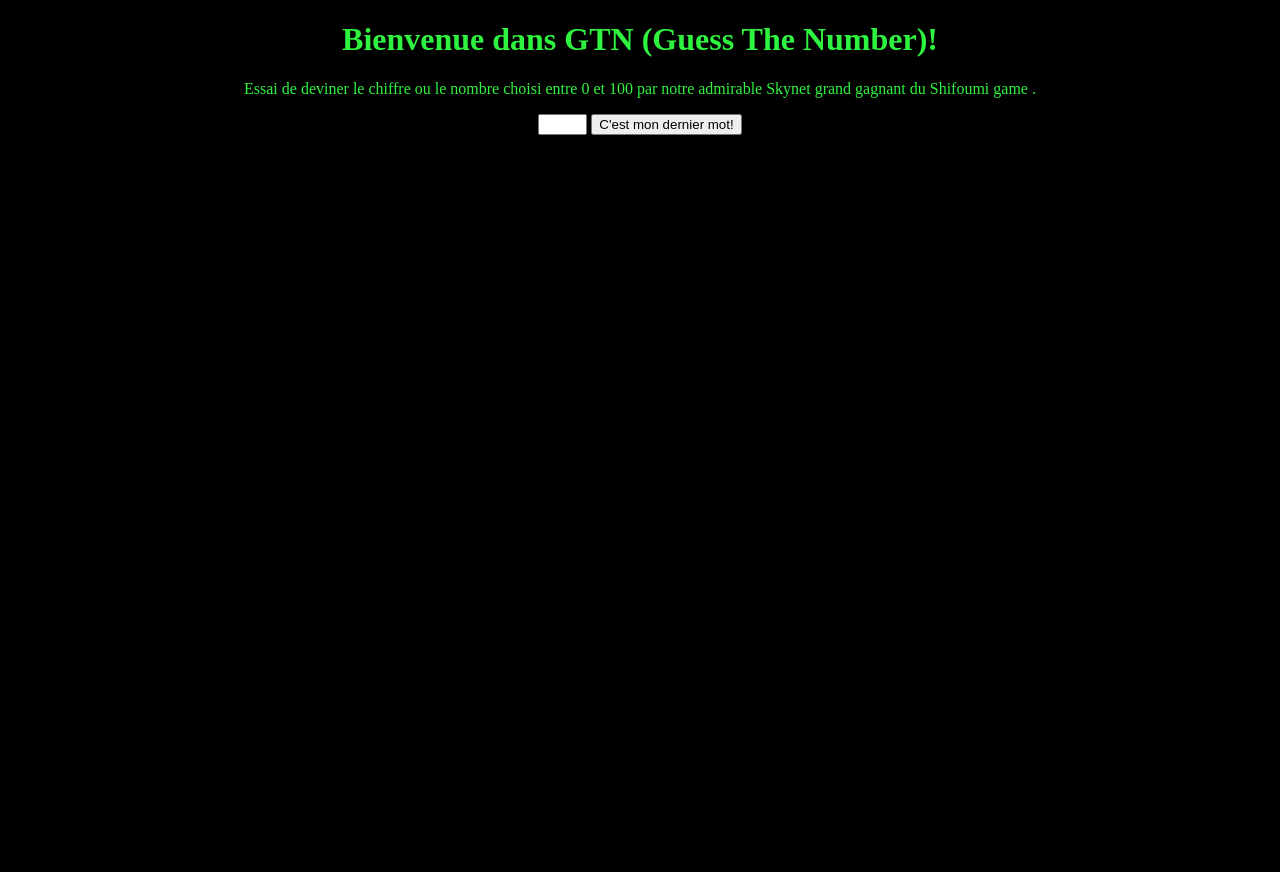
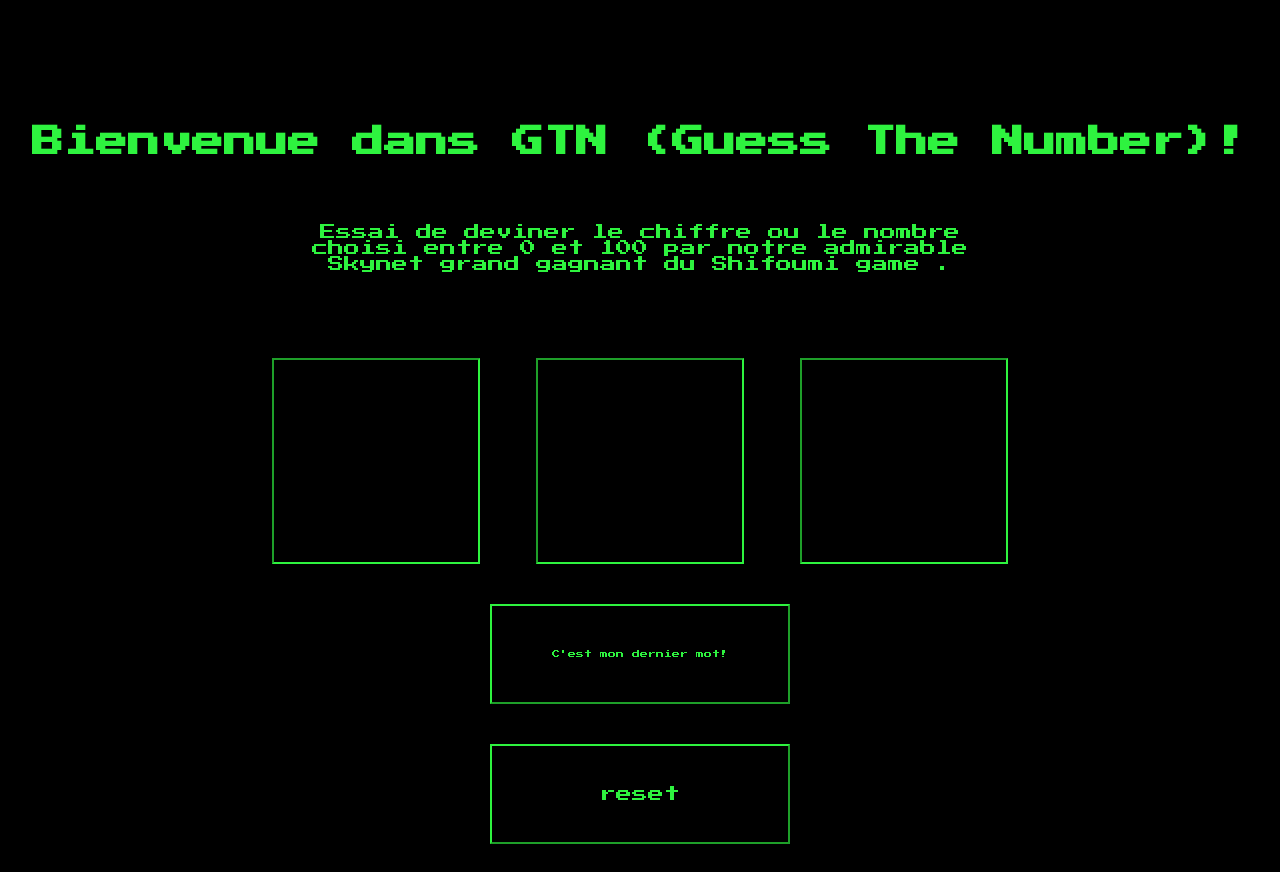
Before and after one commit to Mykhado/GuessTheNumber, a plain HTML site: page index.html in a window 1280 px wide. Before the commit the page ends 800 px from the top, so only its background shows below. Drawn offline with Linux system fonts and the light colour scheme.

Commit message:
projet fonctionnel

```diff
--- a/index.html
+++ b/index.html
@@ -9,26 +9,33 @@
   </head>
   <body>
     <h1>Bienvenue dans GTN (Guess The Number)!</h1>
-    <p>
+    <section class="description">
+    <p >
       Essai de deviner le chiffre ou le nombre choisi entre 0 et 100 par notre
       admirable Skynet grand gagnant du Shifoumi game .
     </p>
-    <form>
+  </section>
+
+      <div class="containerUser">
+        <input type="text" id="selectionNumber1" size="3" autocomplete="off" minlength="1" maxlength="1">
+        <input type="text" id="selectionNumber2" size="3" autocomplete="off" minlength="1" maxlength="1">
+        <input type="text" id="selectionNumber3" size="3" autocomplete="off" minlength="1" maxlength="1">
+        <br>
+        <input
+        type="button"
+        value="C'est mon dernier mot!"
+        id="btnUser"
+      />
+      </div>
+      <div id="resultat"> </div>
+
       <input
-        type="text"
-        id="numberselect"
-        name="areanumber"
-        required
-        minlength="1"
-        maxlength="3"
-        size="3"
-      />
-      <input
-        type="submit"
-        value="C'est mon dernier mot!"
-        onclick="getValue()"
-      />
-    </form>
+      type="button"
+      value="reset"
+      id="btnReset"
+    />
+
+
     <script src="./index.js"></script>
   </body>
 </html>
--- a/index.js
+++ b/index.js
@@ -9,10 +9,30 @@ function skynet(max) {
 }
 skynetChoice = skynet(101);
 console.log(skynetChoice);
+let result = document.getElementById("resultat");
+let numberPlayer1 = document.getElementById("selectionNumber1");
+let numberPlayer2 = document.getElementById("selectionNumber2");
+let numberPlayer3 = document.getElementById("selectionNumber3");
+let btnSn = document.getElementById("btnUser");
+let resetBtn = document.getElementById("btnReset");
 
-function getValue() {
-  let numberPlayer = document.querySelector("#numberselect").value;
-  console.log(numberPlayer);
 
-  return numberPlayer;
-}
+btnSn.addEventListener("click",()=>{
+  userChoice=Number(numberPlayer1.value*100)+Number(numberPlayer2.value*10)+Number(numberPlayer3.value);
+  console.log(userChoice);
+
+  if(userChoice<0 ||userChoice> 100|| isNaN(userChoice)){
+  alert(" Attention choisi bien un chiffre entre 0 et 100 !")
+  }
+  if(userChoice<skynetChoice){
+    result.innerHTML= "<p> C'est plus !</p>"
+  }else if( userChoice>skynetChoice){
+    result.innerHTML="<p> C'est moins !</p>"
+  }else if (userChoice= skynetChoice){
+    result.innerHTML="<p> Bravo tu as trouvé, tu as gagné ma reconnaissance eternel !</p>"
+  }
+});
+
+resetBtn.addEventListener("click",()=>{
+  location.reload();
+});
--- a/style.css
+++ b/style.css
@@ -1,5 +1,82 @@
+@import url('https://fonts.googleapis.com/css2?family=Press+Start+2P&display=swap');
+*{
+  font-family: 'Press Start 2P', cursive;
+}
 body {
+
   background-color: black;
   color: rgb(46, 243, 63);
   text-align: center;
+
 }
+h1{
+  margin-top: 10%;
+}
+.description{
+  margin: 50px;
+  font-size: 1em;
+
+
+}
+.description p{
+  display: inline-block;
+  text-align: center;
+  width: 680px;
+
+}
+#selectionNumber1,#selectionNumber2,#selectionNumber3{
+  background-color: black;
+  border-color:  rgb(46, 243, 63);
+  color:  rgb(46, 243, 63);
+  margin: 20px;
+  height: 200px;
+  width: 200px;
+  text-align: center;
+  font-size: 6em;
+}
+#btnUser{
+  cursor: pointer;
+  color: rgb(46, 243, 63) ;
+  background-color: black;
+  border-color: rgb(46, 243, 63) ;
+  margin: 20px;
+  height: 100px;
+  width: 300px;
+  font-size: 0.5em;
+}
+#btnUser:hover{
+  color: black ;
+  background-color:  rgb(46, 243, 63) ;
+  transition: ease-out 0.5s;
+}
+#resultat{
+  width: 100%;
+  display:flex ;
+  justify-content: center;
+  transition: ease-out 0.5s;
+}
+#resultat p{
+  display: flex;
+  align-items: center;
+ justify-content: center;
+  border: solid 0.7mm rgb(46, 243, 63);
+  height: 200px;
+  width: 680px;
+  font-size: 1em;
+}
+#btnReset{
+  cursor: pointer;
+  color: rgb(46, 243, 63) ;
+  background-color: black;
+  border-color: rgb(46, 243, 63) ;
+  margin: 20px;
+  height: 100px;
+  width: 300px;
+  font-size: 1em;
+
+}
+#btnReset:hover{
+  color: black;
+  background-color: red;
+  transition: ease-out 0.5s;
+}
```
